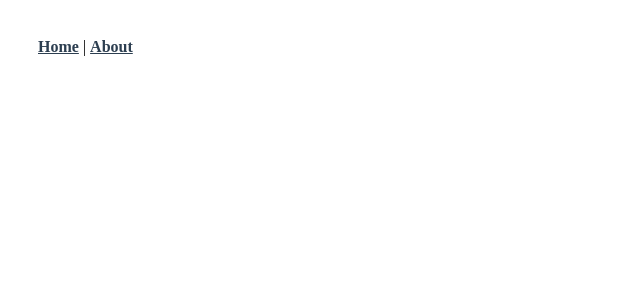
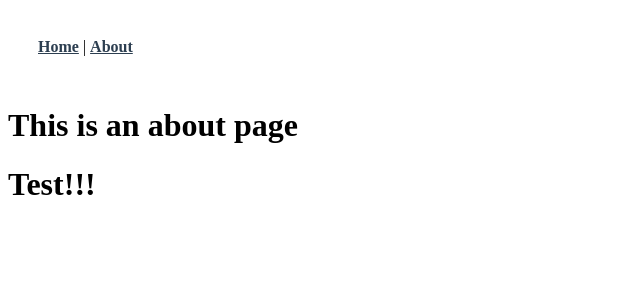
Before and after one commit to padd60/vue3-cli-custom, a Vue app: page /#/about/test in a window 1280 px wide. Before the commit this address had no page. Shown: the top 300 px of the page, without its empty margins (0-640 px from the left). Built offline with nearby package versions, Linux system fonts and the light colour scheme.

Commit message:
[feat] 내부 자식 라우팅 테스트

```diff
--- a/src/router/index.ts
+++ b/src/router/index.ts
@@ -1,5 +1,5 @@
 import { createRouter, createWebHashHistory, RouteRecordRaw } from 'vue-router';
-import { Home, About } from '@/views';
+import { Home, About, Test } from '@/views';
 import { about, home } from '@/router/path';
 
 const routes: Array<RouteRecordRaw> = [
@@ -12,6 +12,10 @@ const routes: Array<RouteRecordRaw> = [
     path: about,
     name: 'About',
     component: About,
+    children: [{
+      path: 'test',
+      component: Test,
+    }],
   },
 ];
 
--- a/src/views/About.vue
+++ b/src/views/About.vue
@@ -1,5 +1,6 @@
 <template>
   <div class="about">
     <h1>This is an about page</h1>
+    <router-view></router-view>
   </div>
 </template>
--- /dev/null
+++ b/src/views/Test.vue
@@ -0,0 +1,11 @@
+<template>
+  <h1>Test!!!</h1>
+</template>
+
+<script setup lang='ts'>
+
+</script>
+
+<style lang='scss' scoped>
+
+</style>
--- a/src/views/index.ts
+++ b/src/views/index.ts
@@ -1,2 +1,3 @@
 export { default as Home } from './Home.vue';
 export { default as About } from './About.vue';
+export { default as Test } from './Test.vue';
```
